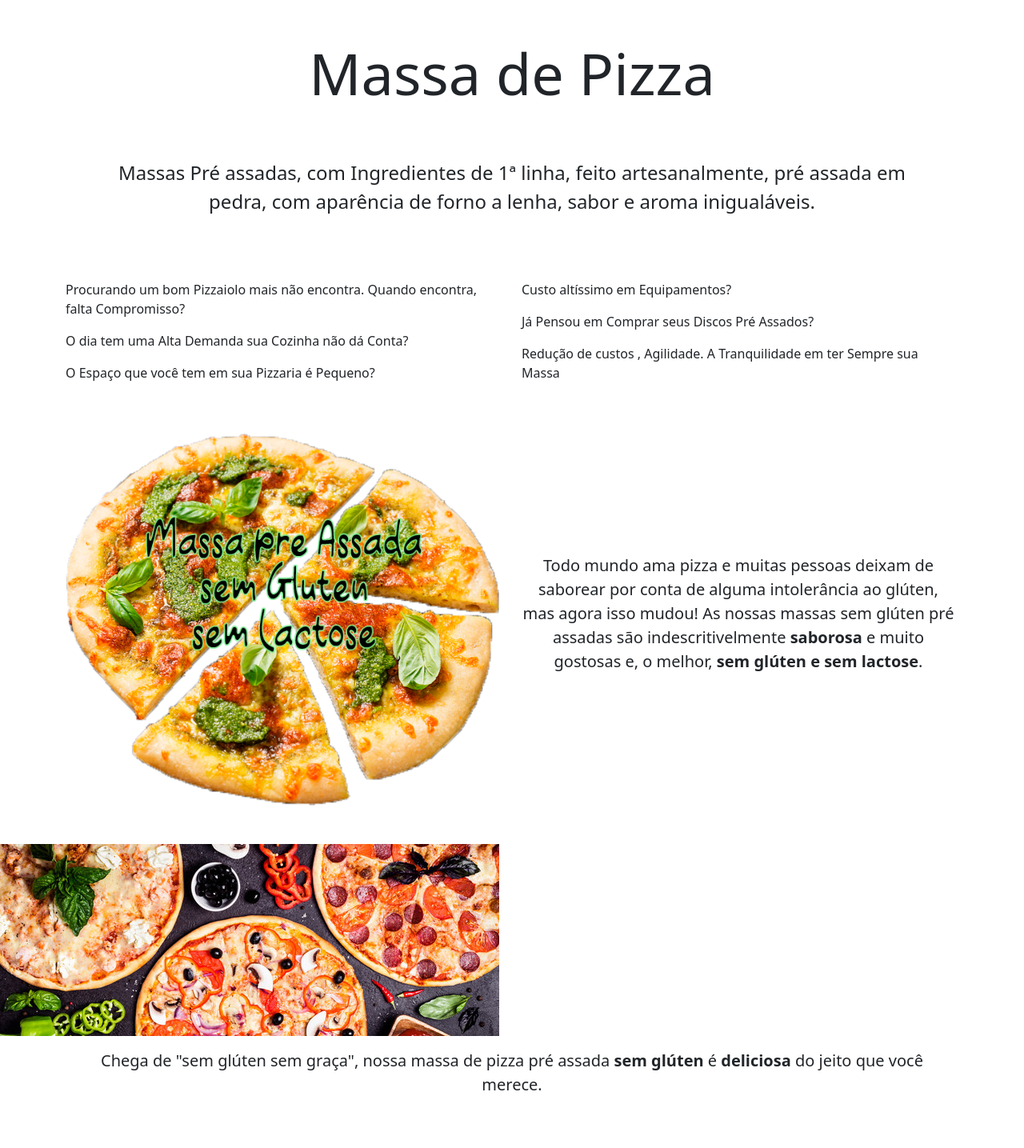
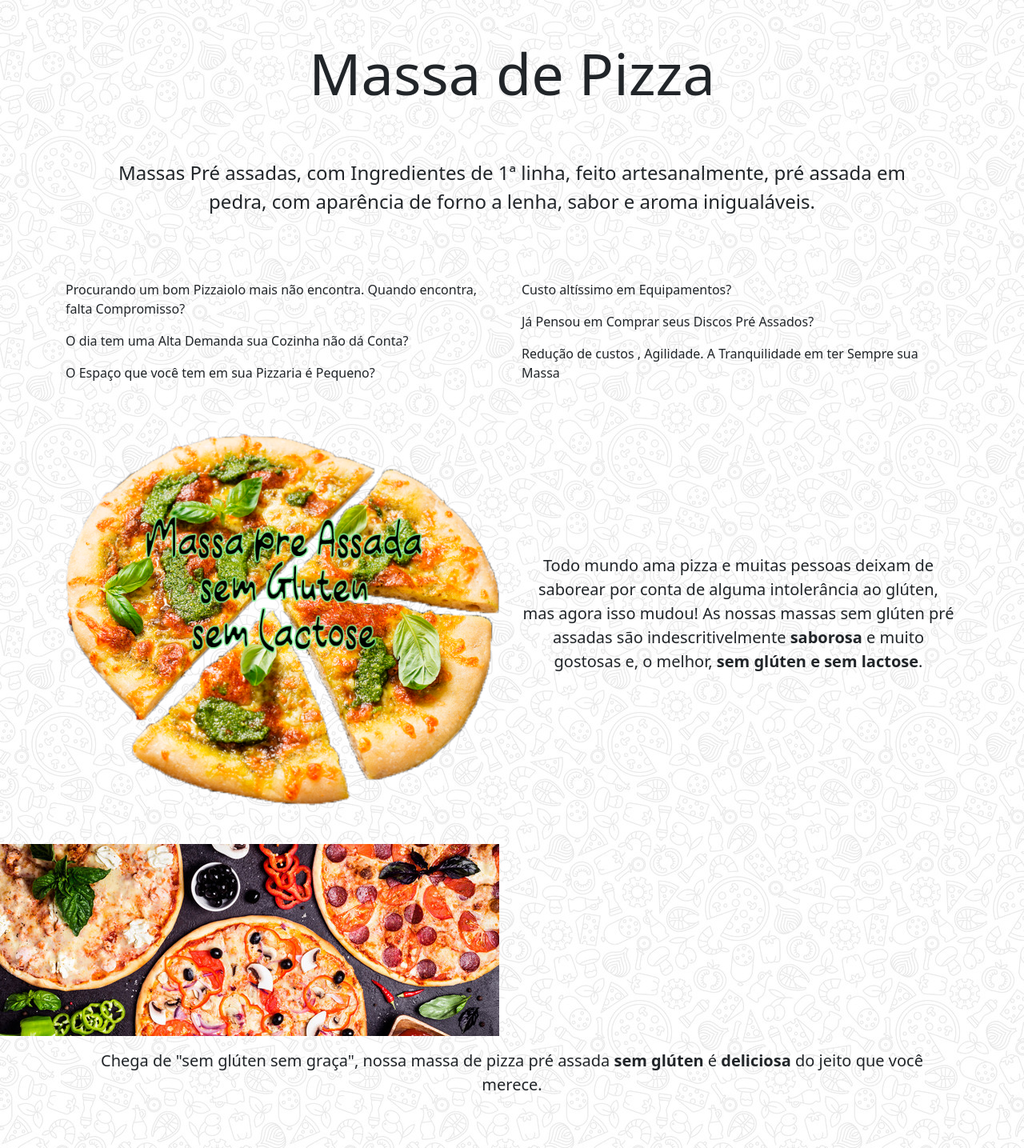
Before and after one commit to giovannins/massasparapizza, a CodeIgniter 4 app: template app/Views/home/index.php in a window 1280 px wide. Shown: the part 64-1499 px from the top of the page at 80% size. Run offline with PHP 8.4 and a stand-in for CodeIgniter, Linux system fonts and the light colour scheme; the template is opened without the code that fills it, so the values that code supplies are empty; some libraries are stand-ins or nearby versions.

Commit message:
Update app/Views/default.php atualizando background e organizando scripts

```diff
--- a/app/Views/default.php
+++ b/app/Views/default.php
@@ -10,9 +10,14 @@
     <title>Massas para pizza</title>
 </head>
 <body>
-    <?= $this->renderSection('conteudo') ?>
-
+    <style>
+        body {
+            background-image: url(/imgs/fundop&b20op.jpg);
+        }
+    </style>
     <script src="https://code.jquery.com/jquery-3.6.1.min.js"></script>
     <script src="https://cdn.jsdelivr.net/npm/bootstrap@5.2.2/dist/js/bootstrap.bundle.min.js"></script>
+
+    <?= $this->renderSection('conteudo') ?>
 </body>
 </html>
```
